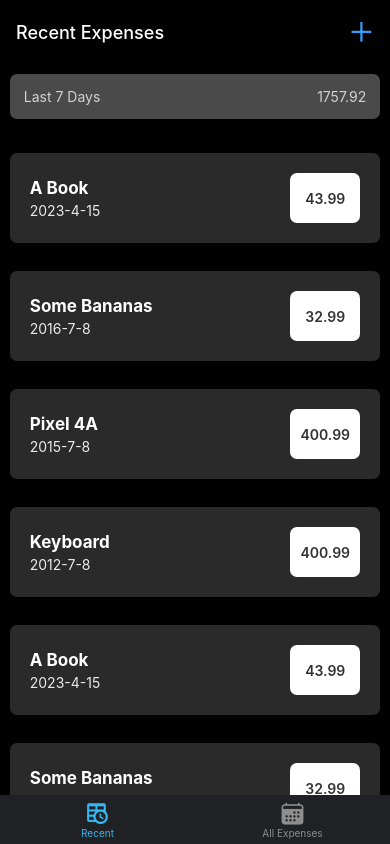
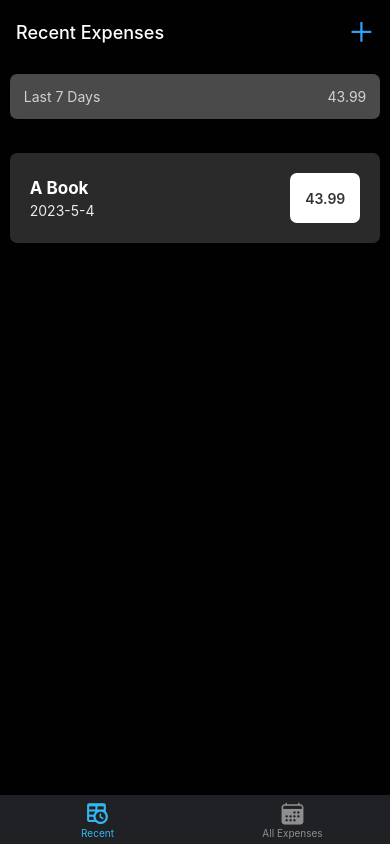
Before and after one commit to mAbdeen9/Expenses, a React Native app: screen /ExpensesOverview in a window 390 px wide. Built offline with nearby package versions, Linux system fonts and the light colour scheme.

Commit message:
adding redux/toolkit

```diff
--- a/App.js
+++ b/App.js
@@ -1,6 +1,8 @@
 import { StatusBar } from "expo-status-bar";
 import { NavigationContainer } from "@react-navigation/native";
 import { createNativeStackNavigator } from "@react-navigation/native-stack";
+import { store } from "./store/store";
+import { Provider } from "react-redux";
 import BottomTab from "./navigation/BottomTab";
 import ManageExpense from "./screens/ManageExpense";
 
@@ -10,6 +12,7 @@ export default function App() {
   return (
     <>
       <StatusBar style="light" />
+      <Provider store={store}>
         <NavigationContainer>
           <Stack.Navigator>
             <Stack.Screen
@@ -27,10 +30,12 @@ export default function App() {
                 headerStyle: {
                   backgroundColor: "black",
                 },
+                contentStyle: { backgroundColor: "white" },
               }}
             />
           </Stack.Navigator>
         </NavigationContainer>
+      </Provider>
     </>
   );
 }
--- /dev/null
+++ b/components/UI/CustomBtn.js
@@ -0,0 +1,40 @@
+import { View, Text, StyleSheet, Pressable } from "react-native";
+import React from "react";
+
+const CustomBtn = ({ children, onPress, color }) => {
+  //
+
+  return (
+    <Pressable
+      style={({ pressed }) => pressed && style.pressed}
+      onPress={onPress}
+    >
+      <View style={[style.container, { backgroundColor: color || "white" }]}>
+        <Text style={style.text}> {children}</Text>
+      </View>
+    </Pressable>
+  );
+};
+
+export default CustomBtn;
+const style = StyleSheet.create({
+  container: {
+    paddingHorizontal: 12,
+    paddingVertical: 8,
+    minWidth: 80,
+    justifyContent: "center",
+    alignItems: "center",
+    borderRadius: 6,
+    textAlign: "center",
+  },
+  pressed: {
+    opacity: 0.6,
+  },
+  text: {
+    fontSize: 17,
+    fontWeight: "bold",
+    opacity: 0.9,
+    color: "white",
+    textAlign: "center",
+  },
+});
--- a/package.json
+++ b/package.json
@@ -12,12 +12,14 @@
     "@react-navigation/bottom-tabs": "^6.5.7",
     "@react-navigation/native": "^6.1.6",
     "@react-navigation/native-stack": "^6.9.12",
+    "@reduxjs/toolkit": "^1.9.5",
     "expo": "~48.0.15",
     "expo-status-bar": "~1.4.4",
     "react": "18.2.0",
     "react-native": "0.71.7",
     "react-native-safe-area-context": "4.5.0",
-    "react-native-screens": "~3.20.0"
+    "react-native-screens": "~3.20.0",
+    "react-redux": "^8.0.5"
   },
   "devDependencies": {
     "@babel/core": "^7.20.0"
--- a/screens/AllExpensesScreen.js
+++ b/screens/AllExpensesScreen.js
@@ -1,39 +1,20 @@
 import { View, StyleSheet, FlatList } from "react-native";
+import { useSelector } from "react-redux";
 import React, { useEffect, useState } from "react";
 import HeaderBox from "../components/HeaderBox";
 import Card from "../components/Card";
-import { getFormattedDate } from "../util/data";
 
 const AllExpensesScreen = () => {
   const [data, setData] = useState([]);
+  const expenses = useSelector((state) => state.expenseSlice.expenses);
 
   useEffect(() => {
     const getData = () => {
-      setData([
-        {
-          name: "A Book",
-          date: getFormattedDate(new Date("2023-4-15")),
-          price: "43.99",
-          key: "A book",
-        },
-        {
-          name: "Some Bananas",
-          date: getFormattedDate(new Date("2016-7-8")),
-          price: "32.99",
-          key: "Some Bananas",
-        },
-
-        {
-          name: "Pixel 4A",
-          date: getFormattedDate(new Date("2015-7-8")),
-          price: "400.99",
-          key: "Pixel",
-        },
-      ]);
+      setData(expenses);
     };
 
     getData();
-  }, []);
+  }, [expenses]);
 
   return (
     <View style={style.container}>
--- a/screens/ManageExpense.js
+++ b/screens/ManageExpense.js
@@ -1,10 +1,39 @@
-import { useLayoutEffect } from "react";
-import { View, StyleSheet } from "react-native";
+import { useLayoutEffect, useState } from "react";
+import { View, StyleSheet, Button, TextInput } from "react-native";
 import { IconButton } from "../components/UI/IconButton";
+import { useDispatch } from "react-redux";
+import { expensesActions } from "../store/expenseSlice";
+import { getFormattedDate } from "../util/data";
+import CustomBtn from "../components/UI/CustomBtn";
 
 const ManageExpense = ({ route, navigation }) => {
+  const [inputValue, setInputValue] = useState();
+  const dispatch = useDispatch();
   const expensesId = route.params?.id;
   const isEditing = !!expensesId;
+
+  const confirmHandler = () => {
+    if (isEditing) {
+    }
+    if (!isEditing) {
+      dispatch(
+        expensesActions.addExpense({
+          name: inputValue,
+          date: getFormattedDate(new Date()),
+          price: "22",
+          key: Date.now() + Math.random(),
+        })
+      );
+    }
+
+    navigation.goBack();
+  };
+  const cancelHandler = () => {
+    navigation.goBack();
+  };
+  const deleteHandler = () => {
+    navigation.goBack();
+  };
 
   useLayoutEffect(() => {
     navigation.setOptions({
@@ -14,9 +43,27 @@ const ManageExpense = ({ route, navigation }) => {
 
   return (
     <View style={style.container}>
+      <TextInput
+        value={inputValue}
+        onChangeText={(text) => setInputValue(text)}
+        style={style.input}
+      />
+      <View style={style.btnContainer}>
+        <CustomBtn onPress={cancelHandler} color={"#F54C3F"}>
+          Cancel
+        </CustomBtn>
+        <CustomBtn onPress={confirmHandler} color={"#3F51B5"}>
+          {isEditing ? "Update" : "Add"}
+        </CustomBtn>
+      </View>
       {isEditing && (
         <View style={style.deleteContainer}>
-          <IconButton color={"black"} fontSize={35} name="trash" />
+          <IconButton
+            onPress={deleteHandler}
+            color={"black"}
+            fontSize={35}
+            name="trash"
+          />
         </View>
       )}
     </View>
@@ -36,4 +83,18 @@ const style = StyleSheet.create({
     paddingVertical: 14,
     marginTop: 10,
   },
+  btnContainer: {
+    flexDirection: "row",
+    justifyContent: "space-around",
+  },
+  input: {
+    backgroundColor: "red",
+    padding: 16,
+    borderRadius: 7,
+    backgroundColor: "#CCCCCC",
+    margin: 17,
+    fontSize: 20,
+    fontWeight: "600",
+    color: "black",
+  },
 });
--- a/screens/RecentScreen.js
+++ b/screens/RecentScreen.js
@@ -1,68 +1,19 @@
 import { View, StyleSheet, FlatList } from "react-native";
-import { getFormattedDate } from "../util/data";
+import { useSelector } from "react-redux";
 import React, { useLayoutEffect, useState } from "react";
 import HeaderBox from "../components/HeaderBox";
 import Card from "../components/Card";
 
 const RecentScreen = () => {
   const [data, setData] = useState([]);
+  const expenses = useSelector((state) => state.expenseSlice.expenses);
 
   useLayoutEffect(() => {
     const getData = () => {
-      setData([
-        {
-          name: "A Book",
-          date: getFormattedDate(new Date("2023-4-15")),
-          price: "43.99",
-          key: "A book",
-        },
-        {
-          name: "Some Bananas",
-          date: getFormattedDate(new Date("2016-7-8")),
-          price: "32.99",
-          key: "Some Bananas",
-        },
-        {
-          name: "Pixel 4A",
-          date: getFormattedDate(new Date("2015-7-8")),
-          price: "400.99",
-          key: "Pixel",
-        },
-        {
-          name: "Keyboard",
-          date: getFormattedDate(new Date("2012-7-8")),
-          price: "400.99",
-          key: "Keybo51ard",
-        },
-        {
-          name: "A Book",
-          date: getFormattedDate(new Date("2023-4-15")),
-          price: "43.99",
-          key: "A boo4k",
-        },
-        {
-          name: "Some Bananas",
-          date: getFormattedDate(new Date("2016-7-8")),
-          price: "32.99",
-          key: "Some Ban3anas",
-        },
-        {
-          name: "Pixel 4A",
-          date: getFormattedDate(new Date("2015-7-8")),
-          price: "400.99",
-          key: "Pixel 23",
-        },
-        {
-          name: "Keyboard",
-          date: getFormattedDate(new Date("2012-7-8")),
-          price: "400.99",
-          key: "Keyboard1",
-        },
-      ]);
+      setData(expenses);
     };
-
     getData();
-  }, []);
+  }, [expenses]);
 
   return (
     <View style={style.container}>
--- /dev/null
+++ b/store/expenseSlice.js
@@ -0,0 +1,40 @@
+import { createSlice } from "@reduxjs/toolkit";
+import { getFormattedDate } from "../util/data";
+
+const initialState = {
+  expenses: [
+    {
+      name: "A Book",
+      date: getFormattedDate(new Date()),
+      price: "43.99",
+      key: Date.now() + Math.random(),
+    },
+  ],
+};
+
+const expensesSlice = createSlice({
+  name: "Expenses",
+  initialState,
+  reducers: {
+    addExpense: (state, action) => {
+      state.expenses.push(action.payload);
+    },
+    updateExpense: (state, action) => {
+      state.expenses.forEach((e) => {
+        if (e.key == action.payload?.expenseInfo?.key) {
+          e = action.payload.expenseInfo;
+          return;
+        }
+      });
+    },
+    deleteExpense: (state, action) => {
+      const newState = state.expenses.filter(
+        (e) => e.key !== action.payload.expenseInfo.key
+      );
+      return newState;
+    },
+  },
+});
+
+export const expensesActions = expensesSlice.actions;
+export default expensesSlice.reducer;
--- /dev/null
+++ b/store/store.js
@@ -0,0 +1,6 @@
+import { configureStore } from "@reduxjs/toolkit";
+import expenseSlice from "./expenseSlice";
+
+export const store = configureStore({
+  reducer: { expenseSlice },
+});
```
Also changed, not shown: 1 other file (tests, documents, lock files or other folders). Lines whose indentation alone changed are shown as unchanged.
